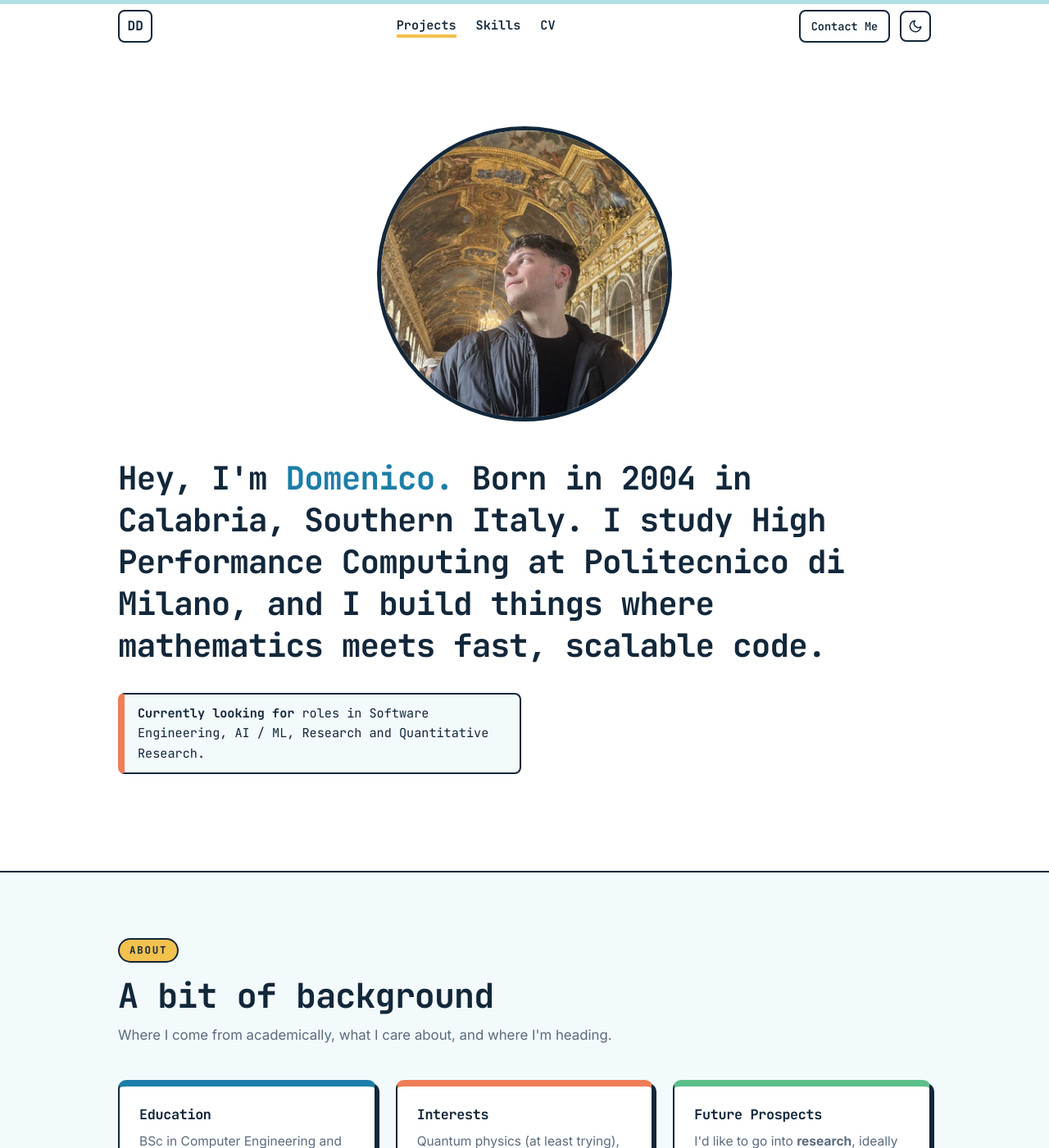
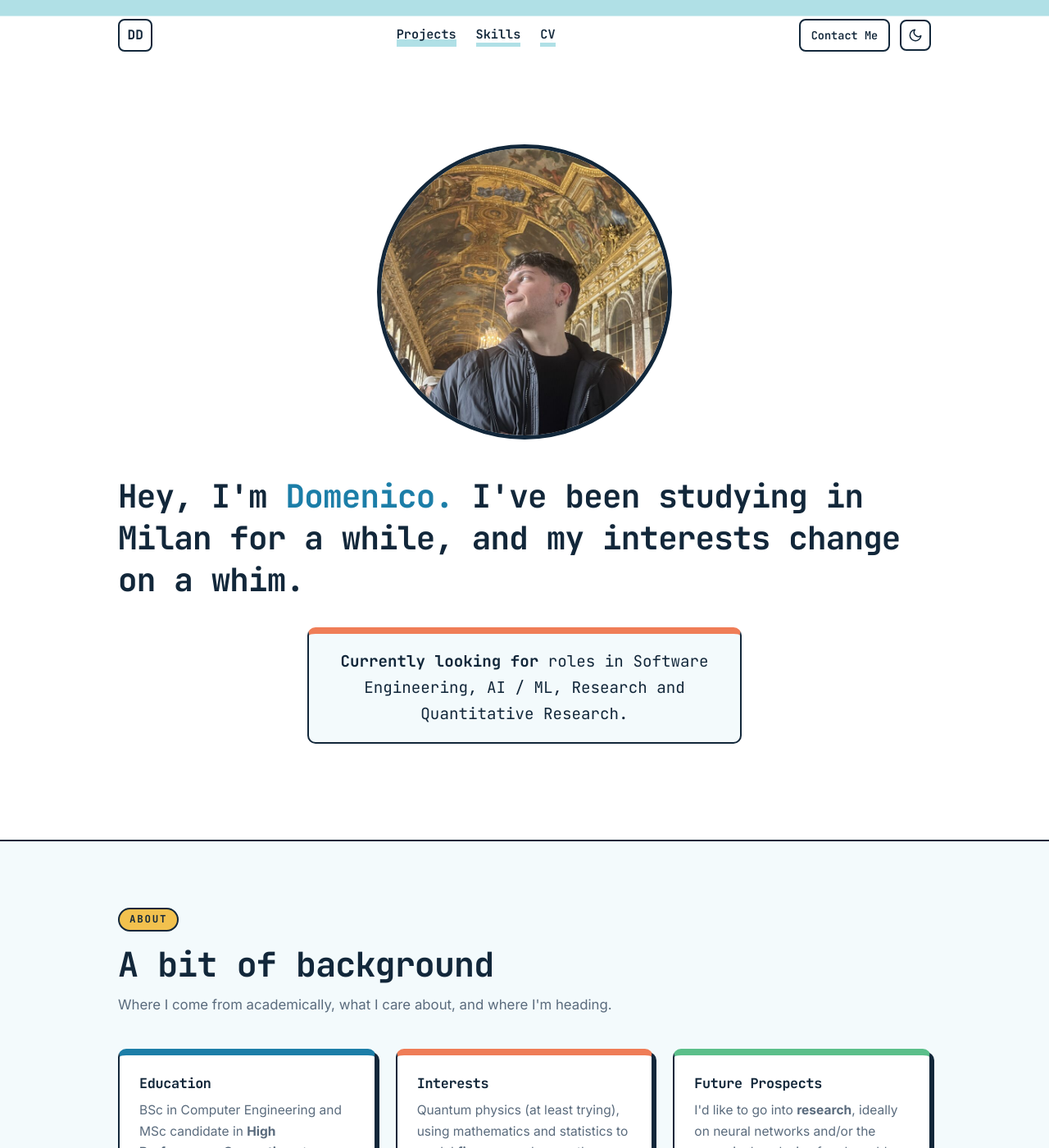
Before and after one commit to DomDegi/domdegi.github.io, a Jekyll site: the page built from index.html, in a window 1280 px wide and 1400 px high. Shown: the whole window at 82% size. Built offline with Jekyll 4.4.1, drawn with Linux system fonts in a browser that asks for light colours.

Commit message:
Grow the header band out of the top edge, restate the hero line
Give the bar a fixed height (88px, 64px on small screens) and paint it
with a full-height layer that is scaled down from its top edge while the
page is at the top. Scrolling animates the scale, so the colour grows
downwards out of the top edge and slides in behind the nav instead of
fading a translucent background in. The resting strip is thicker (20px)
and is the same layer, so the two states cannot drift apart.

Underline the nav words in the band colour; once the bar is filled with
that colour the underline switches to the accent yellow so it stays
visible against it.

Sizes are unitless tokens (`--header-hn`) with the px values derived
from them, because the scale factor is a ratio of the two and CSS calc
cannot divide a length by a length.

Rewrite the hero line, and centre and enlarge the "looking for" panel.

Measured from rendered pixels: 20px band at rest, 86px band plus the 2px
border when filled. getComputedStyle does not report transforms on
pseudo-elements in headless Chromium, so it cannot be used to check this.

Co-Authored-By: Claude Opus 5 <noreply@anthropic.com>
Claude-Session: https://claude.ai/code/session_01WCARhjTm4Z9ZAweJDSffQC

```diff
--- a/assets/css/main.css
+++ b/assets/css/main.css
@@ -26,6 +26,10 @@
   --header-bg: rgba(176, 224, 230, 0.92);
   --radius: 10px;
   --border-w: 2px;
+  --header-hn: 88;
+  --strip-hn: 20;
+  --header-h: calc(var(--header-hn) * 1px);
+  --strip-h: calc(var(--strip-hn) * 1px);
   --font-mono: 'JetBrains Mono', ui-monospace, SFMono-Regular, Menlo, Consolas, monospace;
   --font-sans: 'Inter', system-ui, -apple-system, sans-serif;
 }
@@ -164,45 +168,46 @@ img {
   position: sticky;
   top: 0;
   z-index: 100;
-  background: var(--header-bg);
-  backdrop-filter: blur(8px);
-  -webkit-backdrop-filter: blur(8px);
+  height: var(--header-h);
+  background: transparent;
   border-bottom: var(--border-w) solid var(--ink);
-  transition: background-color 0.25s ease, border-color 0.25s ease;
-}
-
-/* At the very top of the page the bar recedes to a thin accent strip and the
-   nav sits straight on the page; it fills in as soon as you scroll. The solid
-   state is the default so the bar still works with JS disabled. */
+  transition: border-color 0.3s ease;
+}
+
+/* The band is a layer that fills the whole bar and is scaled down from its top
+   edge while the page is at the top, so scrolling makes the colour grow
+   downwards out of the top edge and slide in behind the nav — rather than
+   fading a translucent background in. */
 .site-header::before {
   content: "";
   position: absolute;
-  inset: 0 0 auto 0;
-  height: 5px;
+  inset: 0;
+  z-index: 0;
   background: var(--band);
-  opacity: 0;
-  transition: opacity 0.25s ease;
+  transform-origin: top center;
+  transform: scaleY(1);
+  transition: transform 0.32s cubic-bezier(0.4, 0, 0.2, 1);
 }
 
 .site-header.at-top {
-  background: transparent;
   border-bottom-color: transparent;
-  backdrop-filter: none;
-  -webkit-backdrop-filter: none;
 }
 
 .site-header.at-top::before {
-  opacity: 1;
+  transform: scaleY(calc(var(--strip-hn) / var(--header-hn)));
 }
 
 .nav-container {
+  position: relative;
+  z-index: 1;
   display: flex;
   align-items: center;
   justify-content: space-between;
   gap: 1rem;
+  height: 100%;
   max-width: 1040px;
   margin: 0 auto;
-  padding: 0.75rem 24px;
+  padding: 0 24px;
 }
 
 .nav-mark {
@@ -244,17 +249,22 @@ img {
   color: var(--on-band);
   white-space: nowrap;
   padding-bottom: 2px;
-  background-image: linear-gradient(var(--accent-3), var(--accent-3));
+  background-image: linear-gradient(var(--band), var(--band));
   background-repeat: no-repeat;
   background-position: 0 100%;
-  background-size: 0% 4px;
-  transition: background-size 0.2s ease;
+  background-size: 100% 5px;
+  transition: background-size 0.2s ease, background-image 0.3s ease;
+}
+
+/* Once the bar itself is the band colour the underline would vanish into it. */
+.site-header:not(.at-top) .nav-links a {
+  background-image: linear-gradient(var(--accent-3), var(--accent-3));
 }
 
 .nav-links a:hover,
 .nav-links a.is-active {
   text-decoration: none;
-  background-size: 100% 4px;
+  background-size: 100% 9px;
 }
 
 .nav-right {
@@ -327,7 +337,7 @@ img {
    ========================================================================== */
 .section {
   padding: 5rem 0;
-  scroll-margin-top: 70px;
+  scroll-margin-top: calc(var(--header-h) + 8px);
   border-bottom: var(--border-w) solid var(--ink);
 }
 
@@ -597,16 +607,17 @@ img {
 
 .hero-seeking {
   font-family: var(--font-mono);
-  font-size: 0.95rem;
-  line-height: 1.6;
+  font-size: clamp(1rem, 1.6vw, 1.2rem);
+  line-height: 1.65;
+  text-align: center;
   color: var(--text);
   background: var(--bg-alt);
   border: var(--border-w) solid var(--ink);
-  border-left: 8px solid var(--accent-2);
-  border-radius: 8px;
-  padding: 0.7rem 1rem;
-  margin-bottom: 1.75rem;
-  max-width: 54ch;
+  border-top: 8px solid var(--accent-2);
+  border-radius: 10px;
+  padding: 1.15rem 1.6rem;
+  margin: 0 auto 1.75rem;
+  max-width: 46ch;
 }
 
 .section--compact {
@@ -1034,8 +1045,13 @@ img {
 }
 
 @media (max-width: 720px) {
+  :root {
+    --header-hn: 64;
+    --strip-hn: 14;
+  }
+
   .nav-container {
-    padding: 0.6rem 16px;
+    padding: 0 16px;
     gap: 0.75rem;
   }
 
--- a/index.html
+++ b/index.html
@@ -11,9 +11,8 @@ permalink: /
       <img src="{{ '/assets/images/profile.jpg' | relative_url }}" alt="Domenico De Giorgio" class="hero-profile"
         width="360" height="360" fetchpriority="high" decoding="async" />
       <div class="hero-text">
-        <h1 class="hero-lead">Hey, I'm <span class="accent">Domenico.</span> Born in 2004 in Calabria, Southern
-          Italy. I study High Performance Computing at Politecnico di Milano, and I build things where mathematics
-          meets fast, scalable code.</h1>
+        <h1 class="hero-lead">Hey, I'm <span class="accent">Domenico.</span> I've been studying in Milan for a
+          while, and my interests change on a whim.</h1>
         <p class="hero-seeking">
           <strong>Currently looking for</strong> roles in Software Engineering, AI&nbsp;/&nbsp;ML, Research and
           Quantitative Research.
```
